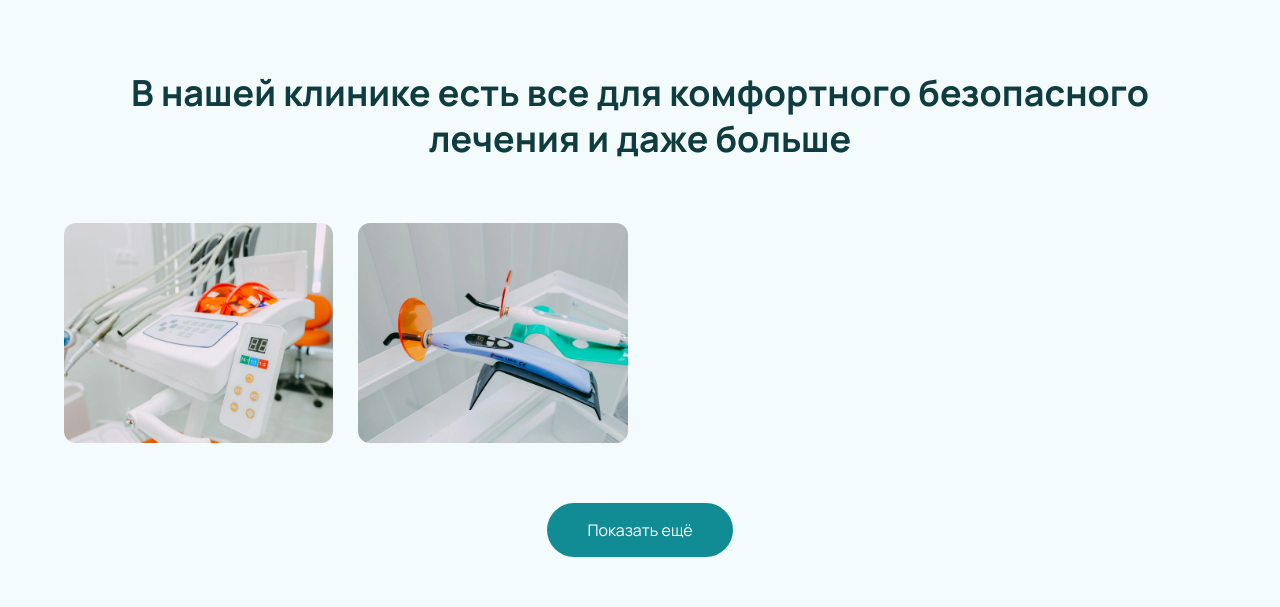
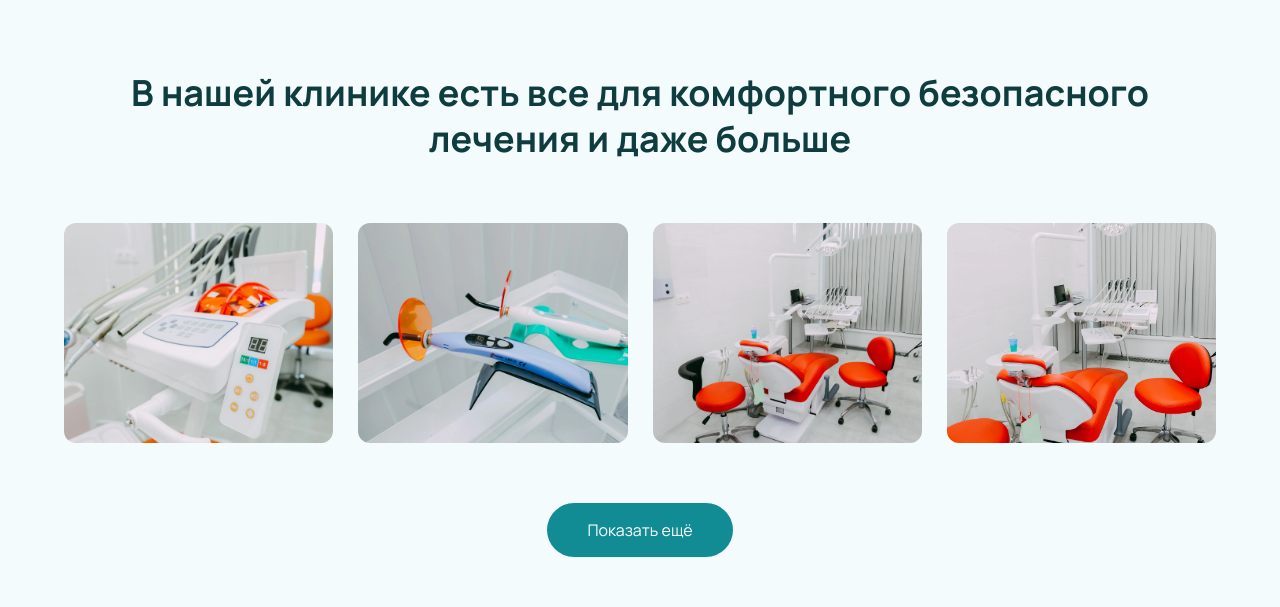
Before and after one commit to kusura34/dental, an Angular app: page / in a window 1280 px wide. Shown: the part 3040-3647 px from the top of the page. Built offline with nearby package versions, Linux system fonts and the light colour scheme.

Commit message:
fiks bugs

```diff
--- a/angular.json
+++ b/angular.json
@@ -52,7 +52,7 @@
                 {
                   "type": "anyComponentStyle",
                   "maximumWarning": "4kB",
-                  "maximumError": "8kB"
+                  "maximumError": "12kB"
                 }
               ],
               "outputHashing": "all"
--- a/src/app/layout/footer/footer.component.scss
+++ b/src/app/layout/footer/footer.component.scss
@@ -57,7 +57,7 @@ h2 {
   .footer {
     flex-wrap: wrap;
     flex-direction: row;
-    // gap: 30px;
+    gap: 45px;
   }
 
   .footer > div {
@@ -73,7 +73,7 @@ h2 {
   .footer [class^="container"] {
   display: flex;
   flex-direction: column;
-  gap: 16px;
+  gap: 14px;
   align-items: flex-start;
 }
 
--- a/src/app/pages/home/home.component.html
+++ b/src/app/pages/home/home.component.html
@@ -213,7 +213,8 @@
       </div>
     </div>
   </section>
-  <!-- <section class="safe-treatment">
+
+  <section class="safe-treatment">
     <div class="container">
       <h2 class="safe-treatment__title">
         В нашей клинике есть все для комфортного безопасного лечения и даже
@@ -221,36 +222,14 @@
       </h2>
 
       <div class="safe-treatment__grid">
-        <img src="/images/safe1.jpg" alt="" />
-        <img src="/images/safe2.jpg" alt="" />
-        <img src="/images/safe3.jpg" alt="" />
-        <img src="/images/safe4.jpg" alt="" />
-        <img src="/images/safe5.jpg" alt="" />
-        <img src="/images/safe6.jpg" alt="" />
-        <img src="/images/safe7.jpg" alt="" />
-        <img src="/images/safe8.jpg" alt="" />
+        <img *ngFor="let image of visibleImages" [src]="image" alt="" />
       </div>
+
+      <button class="safe-treatment__btn" (click)="toggleImages()">
+        {{ showAll ? "Скрыть" : "Показать ещё" }}
+      </button>
     </div>
-  </section> -->
-  <section class="safe-treatment">
-  <div class="container">
-    <h2 class="safe-treatment__title">
-      В нашей клинике есть все для комфортного безопасного лечения и даже больше
-    </h2>
-
-    <div class="safe-treatment__grid">
-      <img
-        *ngFor="let image of visibleImages"
-        [src]="image"
-        alt=""
-      />
-    </div>
-
-    <button class="safe-treatment__btn" (click)="toggleImages()">
-      {{ showAll ? 'Скрыть' : 'Показать ещё' }}
-    </button>
-  </div>
-</section>
+  </section>
   <section class="reasons">
     <div class="reasons-container">
       <div class="reasons-left">
--- a/src/app/pages/home/home.component.scss
+++ b/src/app/pages/home/home.component.scss
@@ -715,6 +715,10 @@ swiper-slide {
 }
 
 @media (max-width: 992px) {
+  .team {
+    padding: 50px 0;
+  }
+
   .team__grid {
     grid-template-columns: 1fr 1fr;
   }
--- a/src/app/pages/home/home.component.ts
+++ b/src/app/pages/home/home.component.ts
@@ -22,7 +22,7 @@ safeImages = safeImages
 
 
 get visibleImages() {
-  return this.showAll ? this.safeImages : this.safeImages.slice(0, 2);
+  return this.showAll ? this.safeImages : this.safeImages.slice(0, 4);
 }
 
 toggleImages() {
--- a/src/styles.scss
+++ b/src/styles.scss
@@ -8,6 +8,7 @@
 html,
 body {
   margin: 0;
+  background: #1F4A4A;
 }
 
 body {
```
